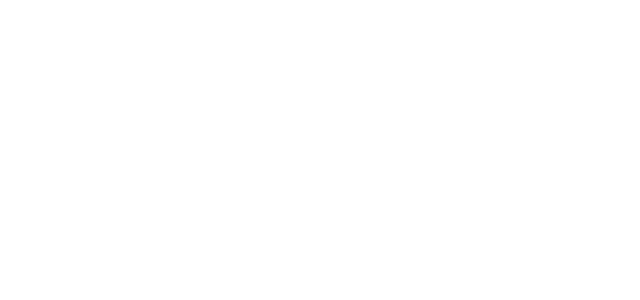
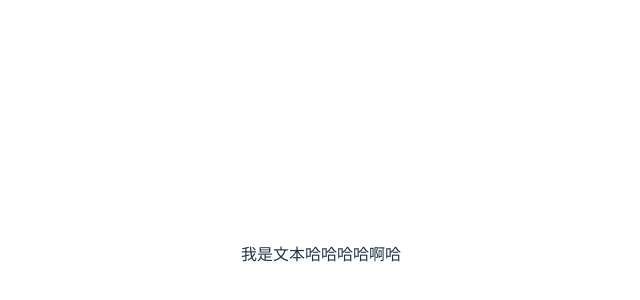
Before and after one commit to 7General/ChatV, a Vue app: page /#/chatt in a window 1280 px wide. Before the commit this address had no page. Shown: the part 146-446 px from the top of the page, without its empty margins (319-959 px from the left). Built offline with nearby package versions, Linux system fonts and the light colour scheme.

Commit message:
[commits]初始化工程文件03281129 [version]1.0.0 [jir_id]

```diff
--- a/src/router/index.js
+++ b/src/router/index.js
@@ -1,6 +1,8 @@
 import { createRouter, createWebHashHistory } from 'vue-router'
 import Home from '../views/Home.vue'
 import About from '../views/About.vue'
+import ChatText from '../views/ChatText.vue'
+import ChatImg from '../views/ChatImg.vue'
 
 
 const routes = [
@@ -13,6 +15,16 @@ const routes = [
       path: '/about',
       name: 'About',
       component: About
+    },
+    {
+      path: '/chatt',
+      name: 'ChatT',
+      component: ChatText
+    },
+    {
+      path: '/chati',
+      name: 'ChatI',
+      component: ChatImg
     }
   ]
   const router = createRouter({
--- /dev/null
+++ b/src/views/ChatImg.vue
@@ -0,0 +1,3 @@
+<template>
+    我是图片
+</template>
--- /dev/null
+++ b/src/views/ChatText.vue
@@ -0,0 +1,3 @@
+<template>
+    我是文本哈哈哈哈啊哈
+</template>
--- a/src/views/Home.vue
+++ b/src/views/Home.vue
@@ -10,12 +10,12 @@ export default {
     const router = useRouter();
     const chatClick = () => {
       router.push({
-        path: "/about",
+        path: "/chatt",
       });
     };
     const chatimageClick = () => {
       router.push({
-        path: "/about",
+        path: "/chati",
       });
     };
     return {
```
